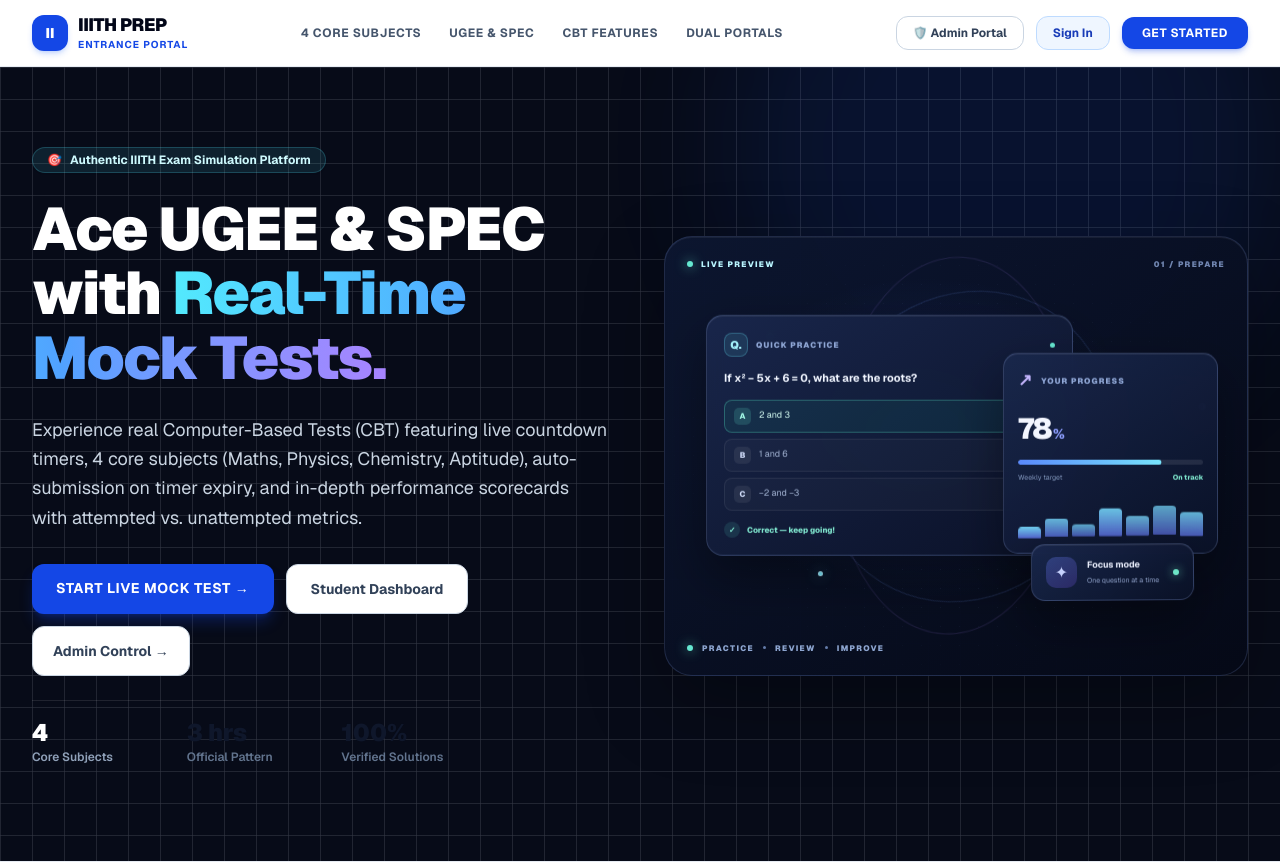
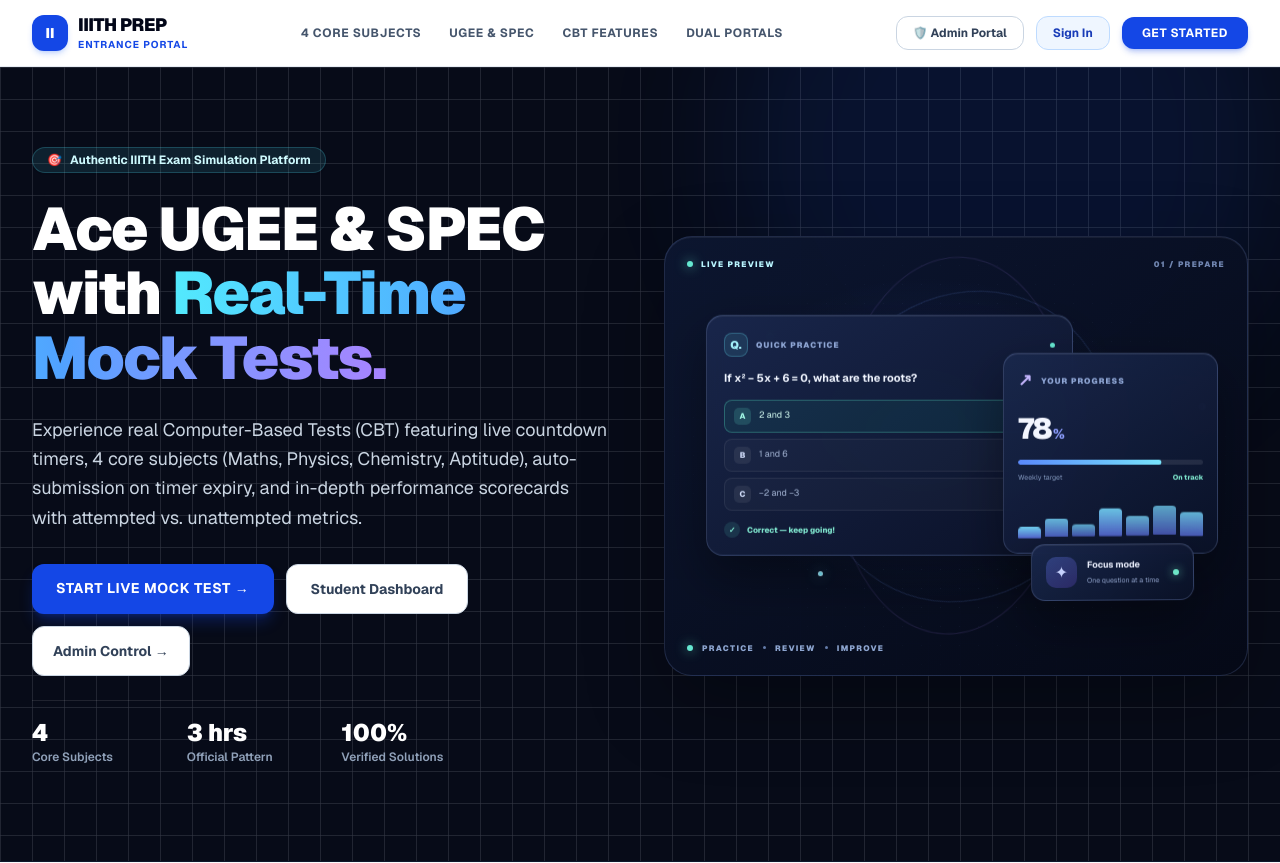
Before and after one commit to yagnamekala2005/iiith-entrance-platform, a Next.js app: page / in a window 1280 px wide. Shown: the top 863 px of the page. Built offline with nearby package versions, Linux system fonts and the light colour scheme.

Commit message:
Unify landing page section backgrounds and contrast

```diff
--- a/src/app/page.tsx
+++ b/src/app/page.tsx
@@ -3,7 +3,7 @@
 
 export default function Home() {
   return (
-    <div className="min-h-screen bg-[#f8fafc] text-slate-900 flex flex-col font-sans selection:bg-blue-600 selection:text-white relative overflow-x-hidden w-full max-w-full">
+    <div className="landing-page min-h-screen text-slate-900 flex flex-col font-sans selection:bg-blue-600 selection:text-white relative overflow-x-hidden w-full max-w-full">
       {/* Main Navigation */}
       <header className="sticky top-0 z-40 border-b border-slate-200/80 bg-white/95 backdrop-blur-md">
         <div className="mx-auto flex max-w-7xl items-center justify-between px-4 sm:px-6 lg:px-8 py-3.5">
@@ -118,12 +118,12 @@
                   <p className="text-xs font-semibold text-slate-400">Core Subjects</p>
                 </div>
                 <div>
-                  <p className="text-2xl font-black text-slate-900">3 hrs</p>
-                  <p className="text-xs font-semibold text-slate-500">Official Pattern</p>
+                  <p className="text-2xl font-black text-white">3 hrs</p>
+                  <p className="text-xs font-semibold text-slate-400">Official Pattern</p>
                 </div>
                 <div>
-                  <p className="text-2xl font-black text-slate-900">100%</p>
-                  <p className="text-xs font-semibold text-slate-500">Verified Solutions</p>
+                  <p className="text-2xl font-black text-white">100%</p>
+                  <p className="text-xs font-semibold text-slate-400">Verified Solutions</p>
                 </div>
               </div>
             </div>
@@ -137,7 +137,7 @@
       </section>
 
       {/* 4 Subjects Showcase */}
-      <section id="subjects" className="py-16 sm:py-20 bg-white border-y border-slate-200/80">
+      <section id="subjects" className="landing-section landing-subjects py-16 sm:py-20 border-y">
         <div className="mx-auto max-w-7xl px-4 sm:px-6 lg:px-8">
           <div className="text-center max-w-3xl mx-auto">
             <span className="rounded-full bg-blue-50 px-3 py-1 text-xs font-bold uppercase tracking-wider text-blue-700 border border-blue-200">
@@ -216,7 +216,7 @@
       </section>
 
       {/* CBT Real-Time Exam Features */}
-      <section id="features" className="py-16 sm:py-20 bg-slate-50">
+      <section id="features" className="landing-section landing-features py-16 sm:py-20">
         <div className="mx-auto max-w-7xl px-4 sm:px-6 lg:px-8">
           <div className="text-center max-w-3xl mx-auto">
             <span className="rounded-full bg-emerald-50 px-3 py-1 text-xs font-bold uppercase tracking-wider text-emerald-800 border border-emerald-200">
@@ -265,7 +265,7 @@
       </section>
 
       {/* Dual Portals Spotlight: Student vs Admin */}
-      <section id="portals" className="py-16 sm:py-20 bg-white border-t border-slate-200">
+      <section id="portals" className="landing-section landing-portals py-16 sm:py-20 border-t">
         <div className="mx-auto max-w-7xl px-4 sm:px-6 lg:px-8">
           <div className="text-center max-w-2xl mx-auto mb-12">
             <span className="rounded-full bg-slate-100 px-3 py-1 text-xs font-bold uppercase tracking-wider text-slate-700">
```
